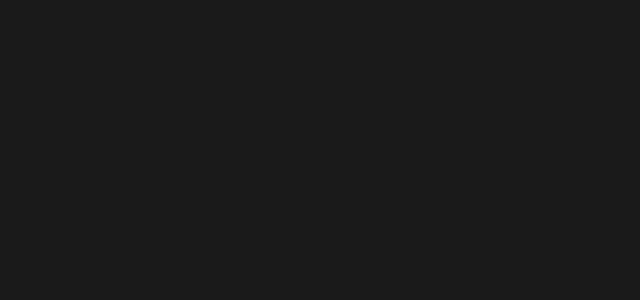
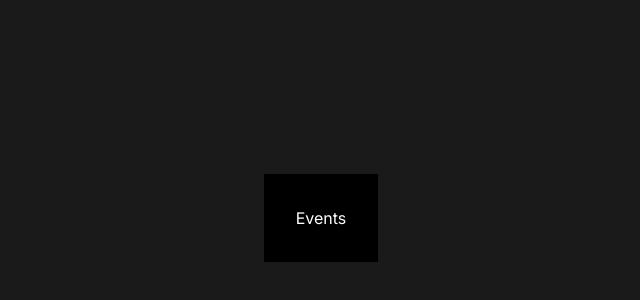
Before and after one commit to Alcyone47/Demo1, a React (Vite) app in the folder proffernet/: page /events in a window 1280 px wide. Before the commit this address had no page. Shown: the part 184-484 px from the top of the page, without its empty margins (319-959 px from the left). Built offline with nearby package versions, Linux system fonts and the light colour scheme.

Commit message:
added events template

```diff
--- a/proffernet/src/App.jsx
+++ b/proffernet/src/App.jsx
@@ -3,6 +3,7 @@
 import Home from "./pages/Home";
 import SignUp from './pages/SignUp';
 import SignIn from './pages/SignIn';
+import Events from './pages/Events';
 
 function App() {
 
@@ -13,6 +14,7 @@
           <Route path="/" element={<Home />} />
           <Route path="/signup" element={<SignUp/>}/>
           <Route path="/signin" element={<SignIn/>}/>
+          <Route path="/events" element={<Events/>}></Route>
         </Routes>
       </BrowserRouter>
     </>
--- /dev/null
+++ b/proffernet/src/CSS/Events.css
@@ -0,0 +1,3 @@
+*{
+    background-color: black;
+}
--- /dev/null
+++ b/proffernet/src/pages/Events.jsx
@@ -0,0 +1,14 @@
+import React from 'react'
+import { useNavigate } from 'react-router-dom';
+import '../CSS/Events.css'
+
+const Events = () => {
+
+    const navigate = useNavigate();
+
+    return (
+        <div>Events</div>
+    )
+}
+
+export default Events
```
